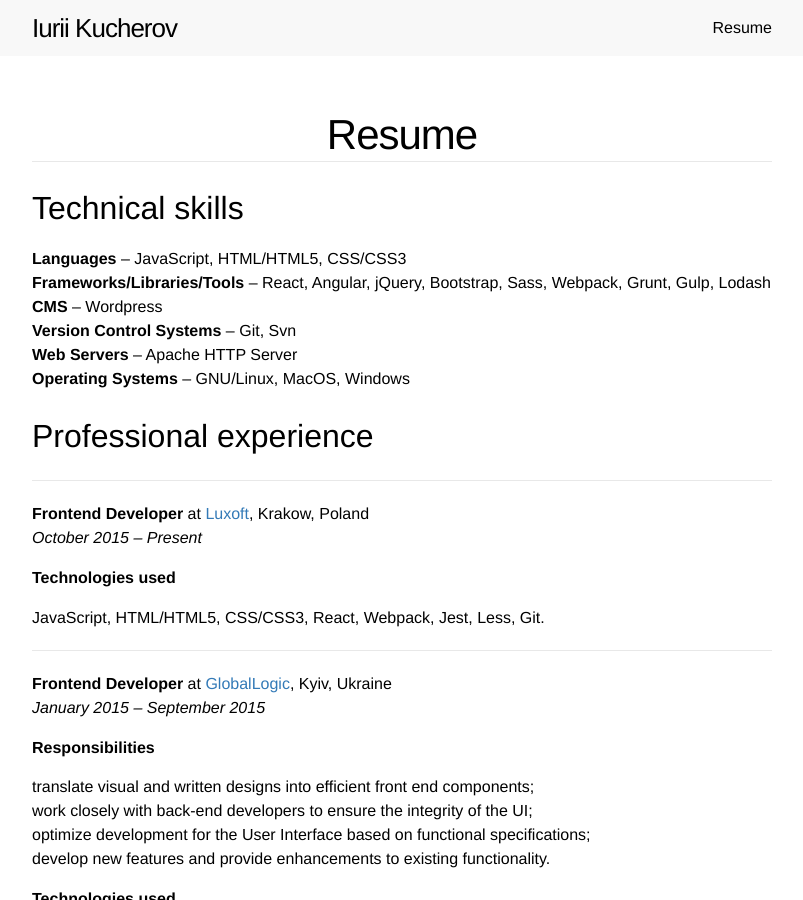
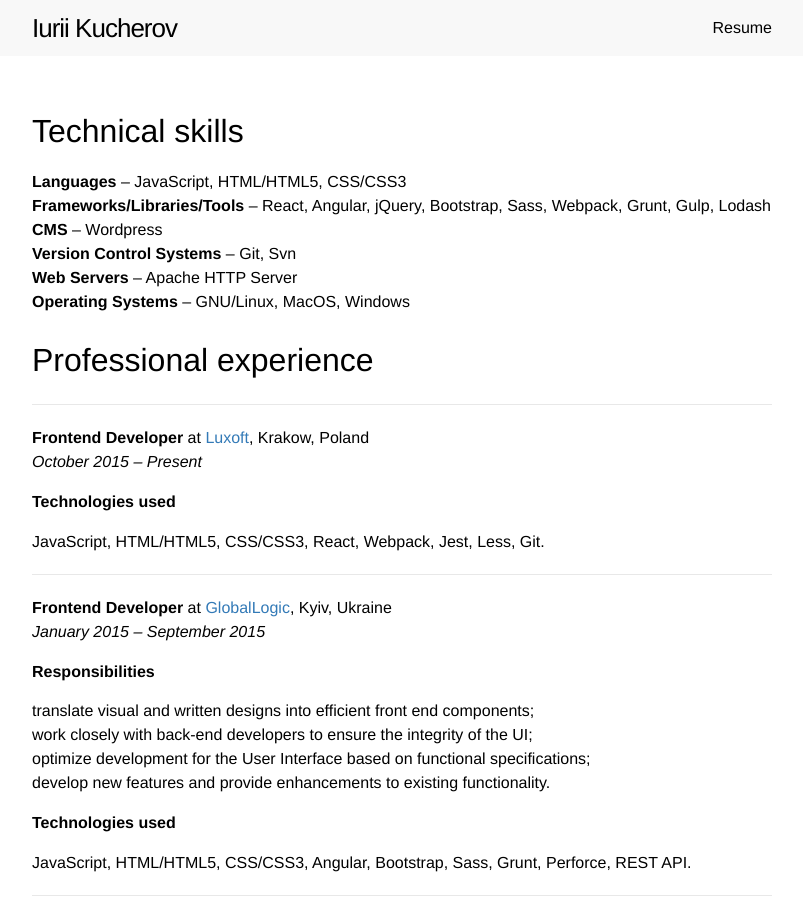
Before and after one commit to yuyokk/yuyokk.github.io, a Jekyll site: the page built from resume.md, in a window 1280 px wide and 900 px high. Shown: the whole window, without its empty margins (238-1041 px from the left). Built offline with Jekyll 4.4.1, drawn with Linux system fonts in a browser that asks for light colours.

Commit message:
Update page.html

```diff
--- a/_layouts/page.html
+++ b/_layouts/page.html
@@ -3,7 +3,7 @@
 ---
 <div class="post">
 
-  <header class="post-header">
+  <header class="post-header" style="display: none;">
     <h1 class="post-title">{{ page.title }}</h1>
   </header>
 
```
